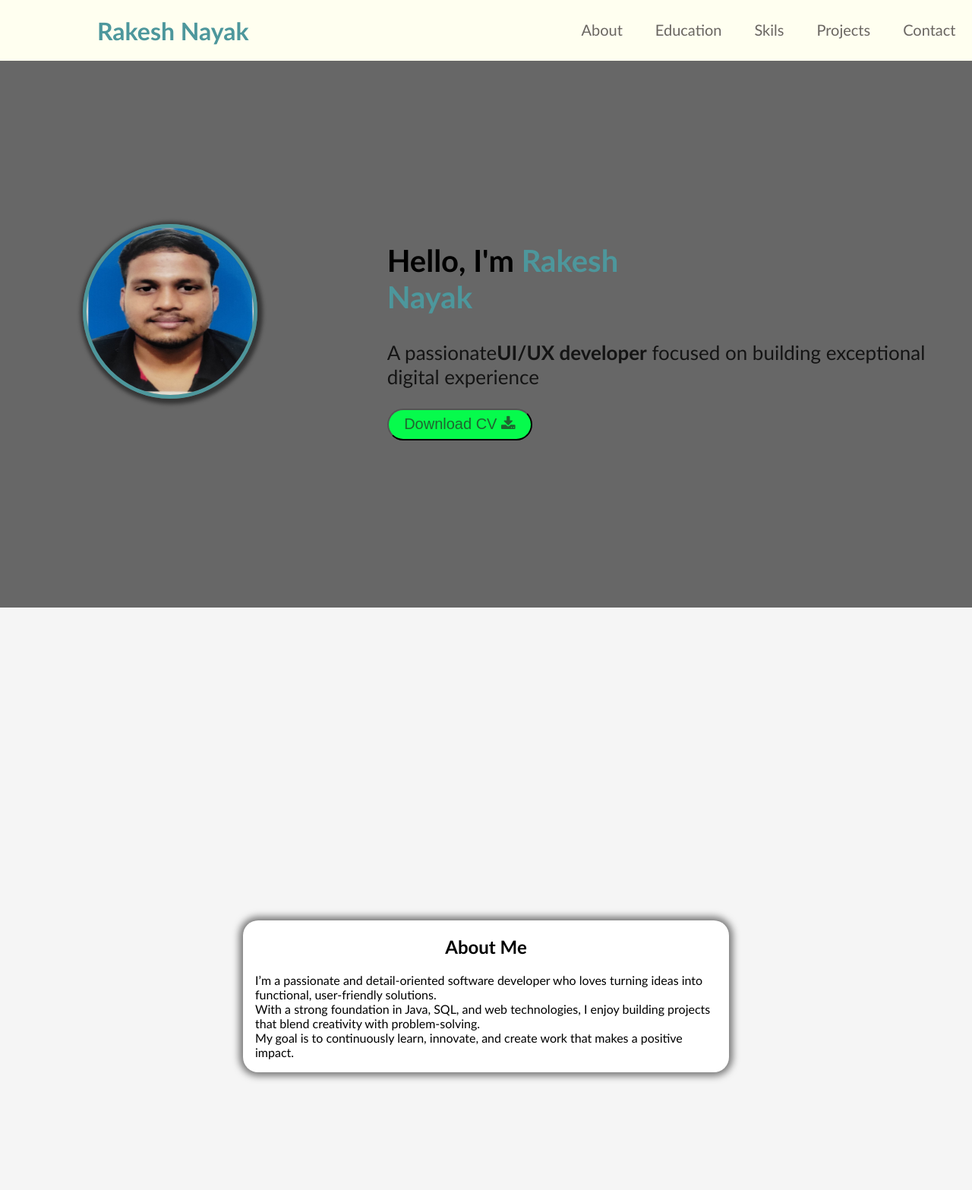
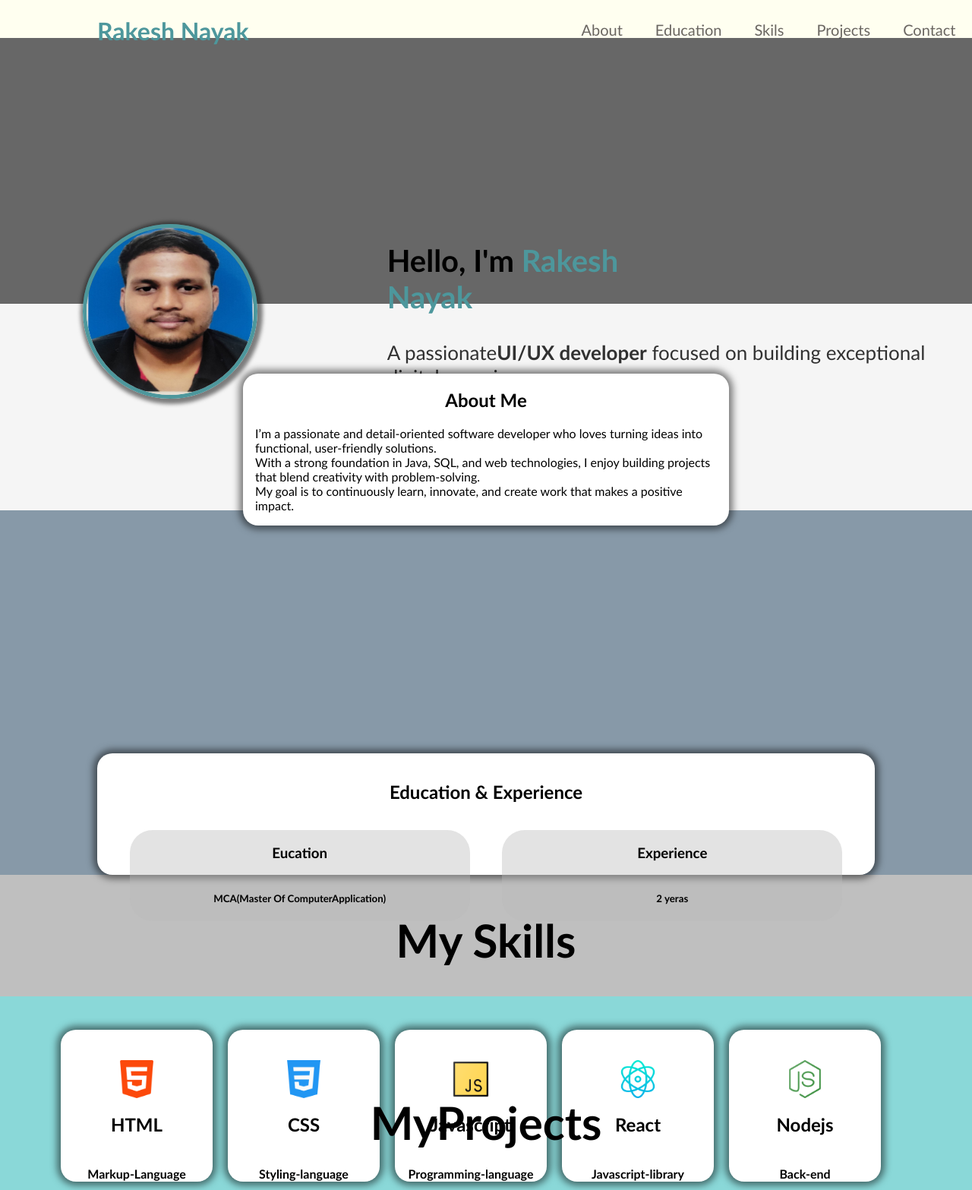
Before and after one commit to n-rakesh23/port-folio1, a plain HTML site: page index.html in a window 1280 px wide. Shown: the top 1567 px of the page at 76% size. Drawn offline with Linux system fonts and the light colour scheme.

Commit message:
Update style.css

```diff
--- a/style.css
+++ b/style.css
@@ -11,8 +11,7 @@ header{
 
     display: flex;
     width: 100vw;
-    height: 10vh;
-    padding-top: -2rem;
+    height: 50px;
     position: fixed;
     background-color: ivory;
     justify-content: space-between;
@@ -58,7 +57,7 @@ header  #links{
 /*profile section*/
 .profile{
     width:100vw;
-    height: 100vh;
+    height: 50vh;
     background-color: rgb(103, 103, 103);
 
 }
@@ -124,7 +123,7 @@ button a{
 /*about section*/
 #about1{
     width: 100vw;
-    height: 100vh;
+    height: 20vh;
     display: flex;
     justify-content: center;
     align-items: center;
@@ -154,7 +153,7 @@ button a{
         display: flex;
         justify-content: center;
         width: 100vw;
-        height: 100vh;
+        height: 20vh;
         padding-top:20rem ;
         background-color: rgb(135, 153, 168);
 
@@ -162,7 +161,7 @@ button a{
 #educationdiv{
 
     width: 80vw;
-    height: 40vh;
+    height: 20vh;
     background-color: white;
     border-radius: 20px;
     box-shadow: 0 0 10px 5px rgba(0, 0, 0, 0.5);
@@ -206,7 +205,7 @@ button a{
 #skills{
     display: flex;
     width: 100vw;
-    height: 100vh;
+    height: 20vh;
     background-color: rgb(191, 191, 191);
 }
 #skillsdiv{
@@ -486,4 +485,5 @@ a{
 #mobile #number{
     font-size: 36px;
     margin-left: 1rem;
+
 }
```
